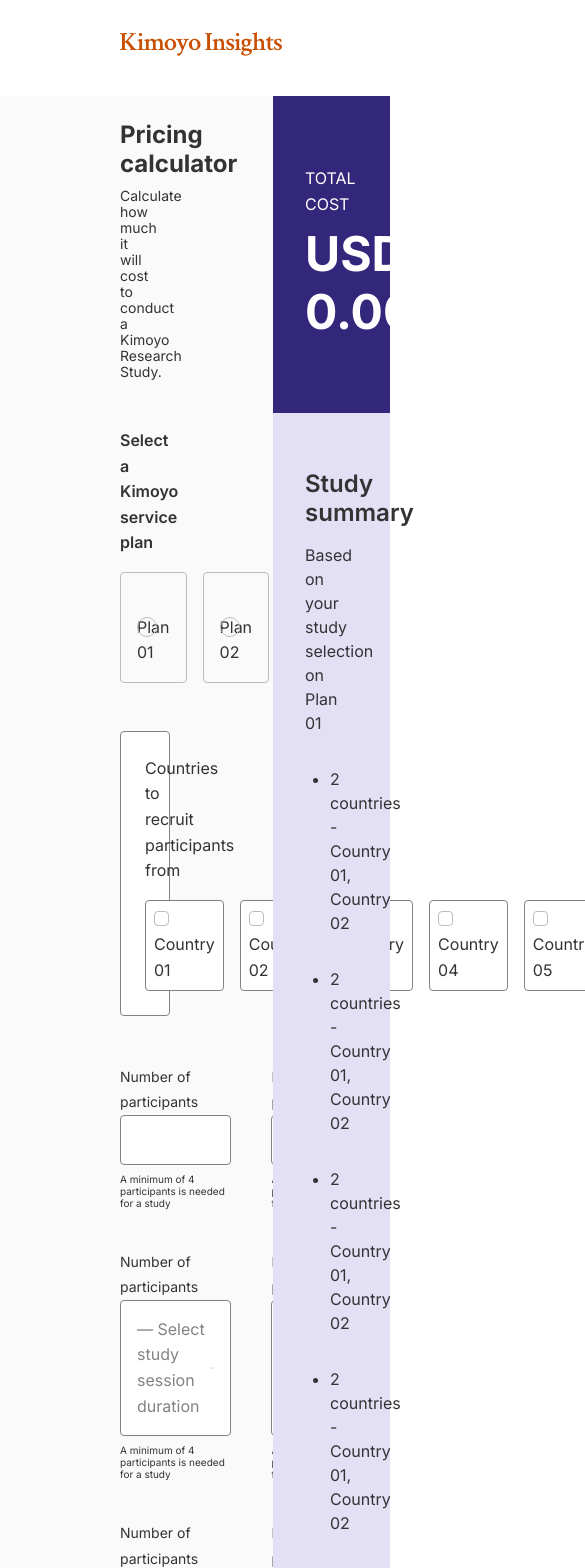
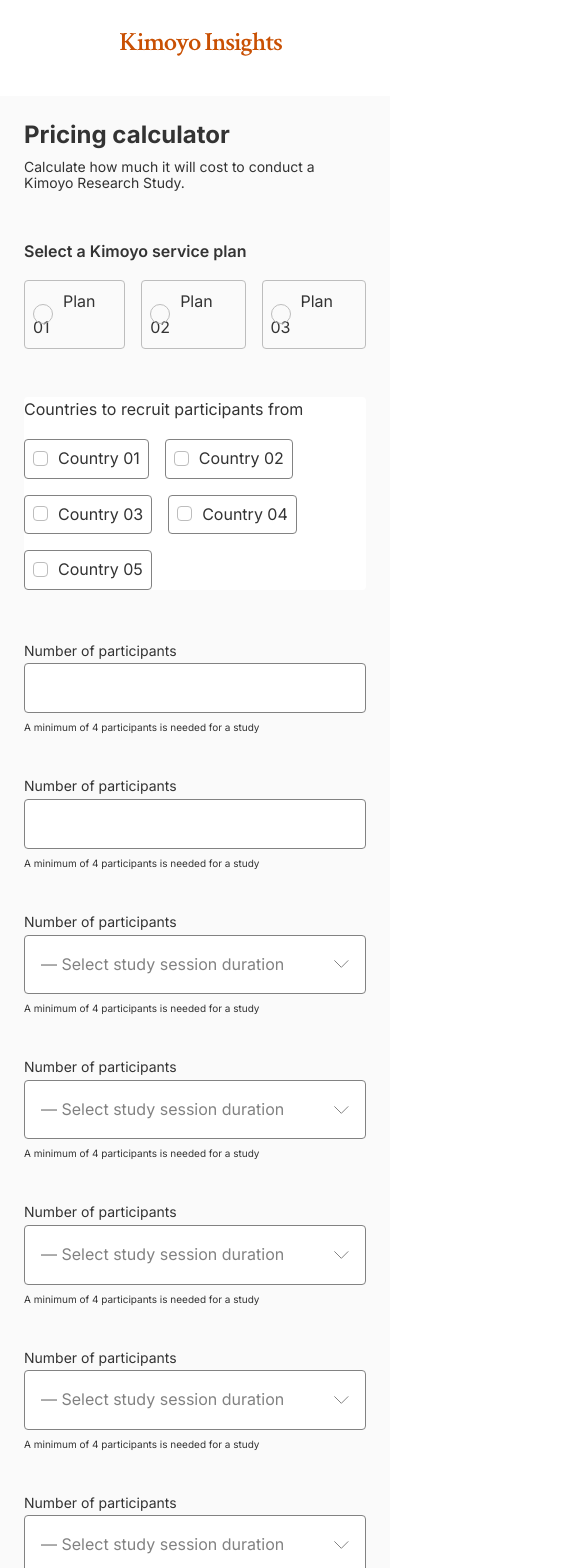
Before and after one commit to Ajiva-D/kimoyo-price-calculator, a Vue app: page / in a window 390 px wide. Shown: the top 1568 px of the page, 585 px wide, since content can reach past the window. Built offline with nearby package versions, Linux system fonts and the light colour scheme.

Commit message:
fix responsiveness

```diff
--- a/src/App.vue
+++ b/src/App.vue
@@ -30,9 +30,25 @@ main {
 .summary-con {
   width: 30%;
   height: 100%;
+  min-height: calc(100vh - 5.875rem);
   position: sticky;
   left: 70%;
-  top: 94px;
+  top: 5.875rem;
   background-color: var(--light-purple);
 }
+@media (max-width: 768px) {
+  main {
+    flex-direction: column;
+    margin-top: 0rem;
+  }
+  .price-con {
+    width: 100%;
+  }
+  .summary-con {
+    width: 100%;
+    position: relative;
+    left: 0;
+    top: 0;
+  }
+}
 </style>
--- a/src/components/FormElements/RadioButton.vue
+++ b/src/components/FormElements/RadioButton.vue
@@ -91,4 +91,10 @@ export default {
     }
   }
 }
+
+@media screen and (max-width: 767px) {
+  .radio-button-con {
+    padding: 0.5rem;
+  }
+}
 </style>
--- a/src/components/NavBar.vue
+++ b/src/components/NavBar.vue
@@ -17,4 +17,14 @@ nav {
   width: 100%;
   z-index: 10;
 }
+@media screen and (max-width: 768px) {
+  nav {
+    position: static;
+  }
+}
+@media (min-width: 769px) and (max-width: 1439px) {
+  nav {
+    padding: 2rem 3.5rem;
+  }
+}
 </style>
--- a/src/components/PriceForm.vue
+++ b/src/components/PriceForm.vue
@@ -108,6 +108,7 @@ export default {
     }
     .checkbox-con {
       display: flex;
+      flex-wrap: wrap;
       gap: 1rem;
     }
   }
@@ -137,4 +138,23 @@ export default {
     margin-top: 0.5rem;
   }
 }
+
+@media screen and (max-width: 768px) {
+  .price-form {
+    padding: 1.5rem 1.5rem 3.5rem;
+    .input-grid {
+      grid-template-columns: 1fr;
+    }
+    .countries {
+      border: none;
+      padding: 0rem;
+    }
+  }
+}
+
+@media (min-width: 769px) and (max-width: 1439px) {
+  .price-form {
+    padding: 2.5rem 3.5rem 3.5rem;
+  }
+}
 </style>
--- a/src/components/StudySummary.vue
+++ b/src/components/StudySummary.vue
@@ -61,4 +61,24 @@ export default {}
     }
   }
 }
+
+@media screen and (max-width: 768px) {
+  .cost {
+    padding: 2.5rem 1.5rem;
+  }
+
+  .summary {
+    padding: 2rem 1.5rem;
+    p {
+      margin-bottom: 1rem;
+    }
+
+    .summary-list {
+      li {
+        line-height: 1.5rem;
+        margin-bottom: 1rem;
+      }
+    }
+  }
+}
 </style>
```
